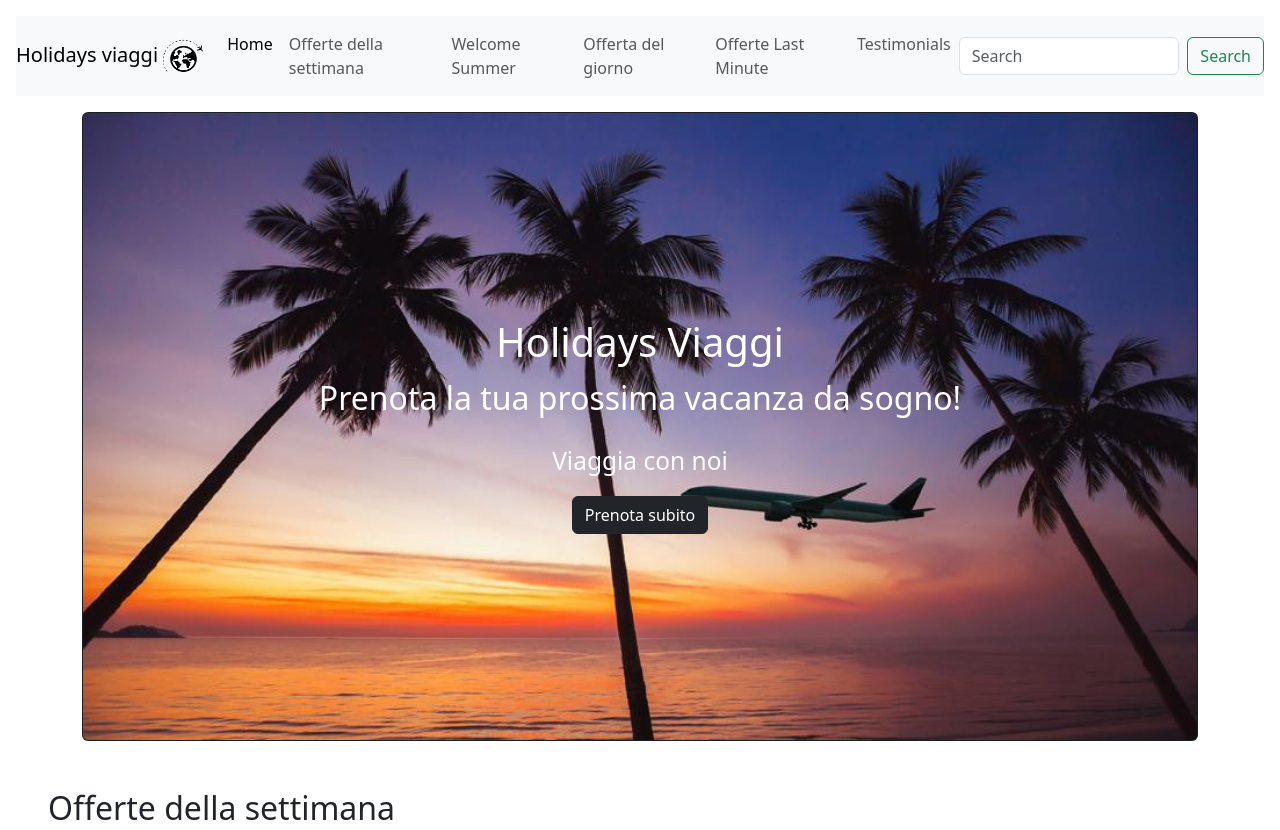
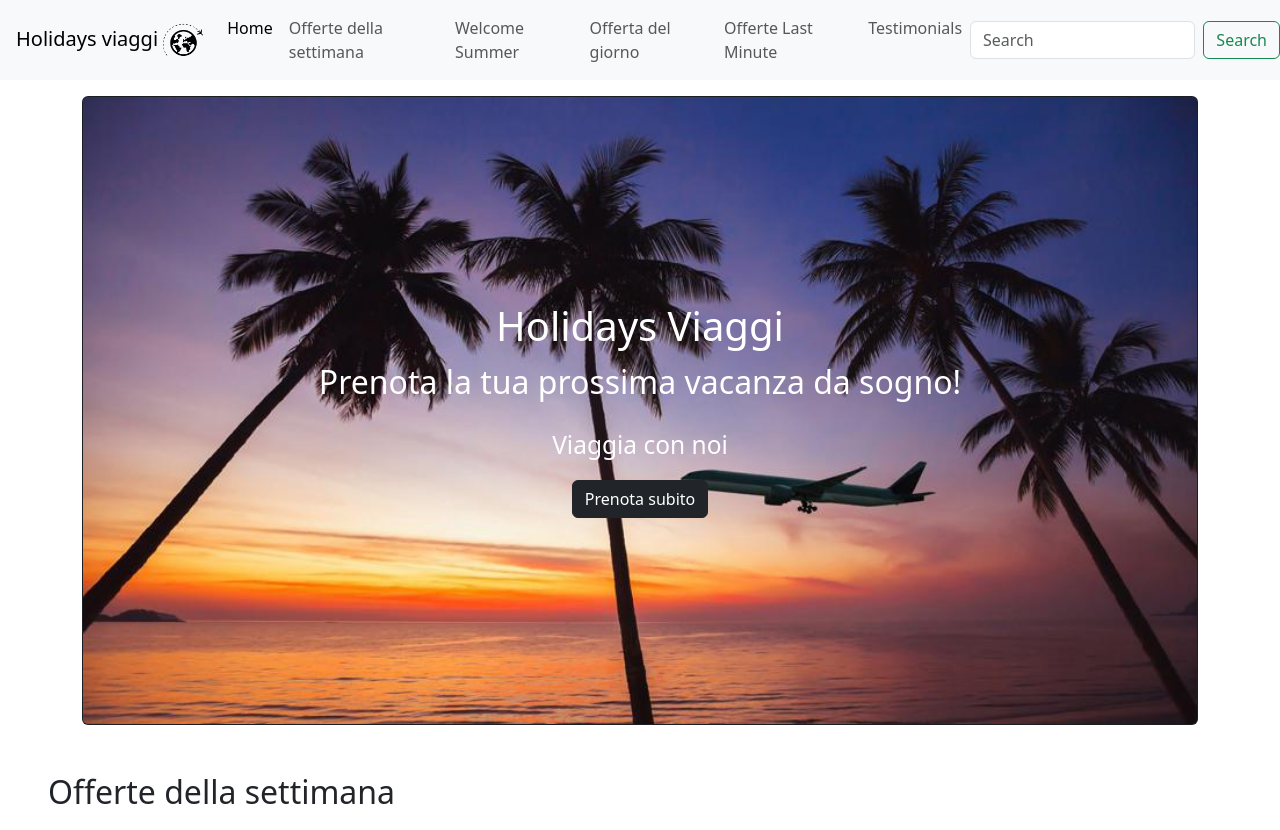
Before and after one commit to JessL10N/Epicode---M3, a plain HTML site: page S2P2-W2D4/agenziaViaggi.html in a window 1280 px wide. Shown: the top 830 px of the page. Drawn offline with nearby package versions, Linux system fonts and the light colour scheme.

Commit message:
margin navbar2

```diff
--- a/S2P2-W2D4/agenziaViaggi.html
+++ b/S2P2-W2D4/agenziaViaggi.html
@@ -10,8 +10,8 @@
 </head>
 
 <body>
-    <nav class="navbar sticky-top navbar-expand-lg bg-body-tertiary m-3">
-        <a class="navbar-brand" href="#">Holidays viaggi
+    <nav class="navbar sticky-top navbar-expand-lg bg-body-tertiary">
+        <a class="navbar-brand ms-3" href="#">Holidays viaggi
             <img style="width: 40px" src="./assets/logo travel2.png" alt="">
         </a>
         <button class="navbar-toggler" type="button" data-bs-toggle="collapse" data-bs-target="#navbarSupportedContent"
```
